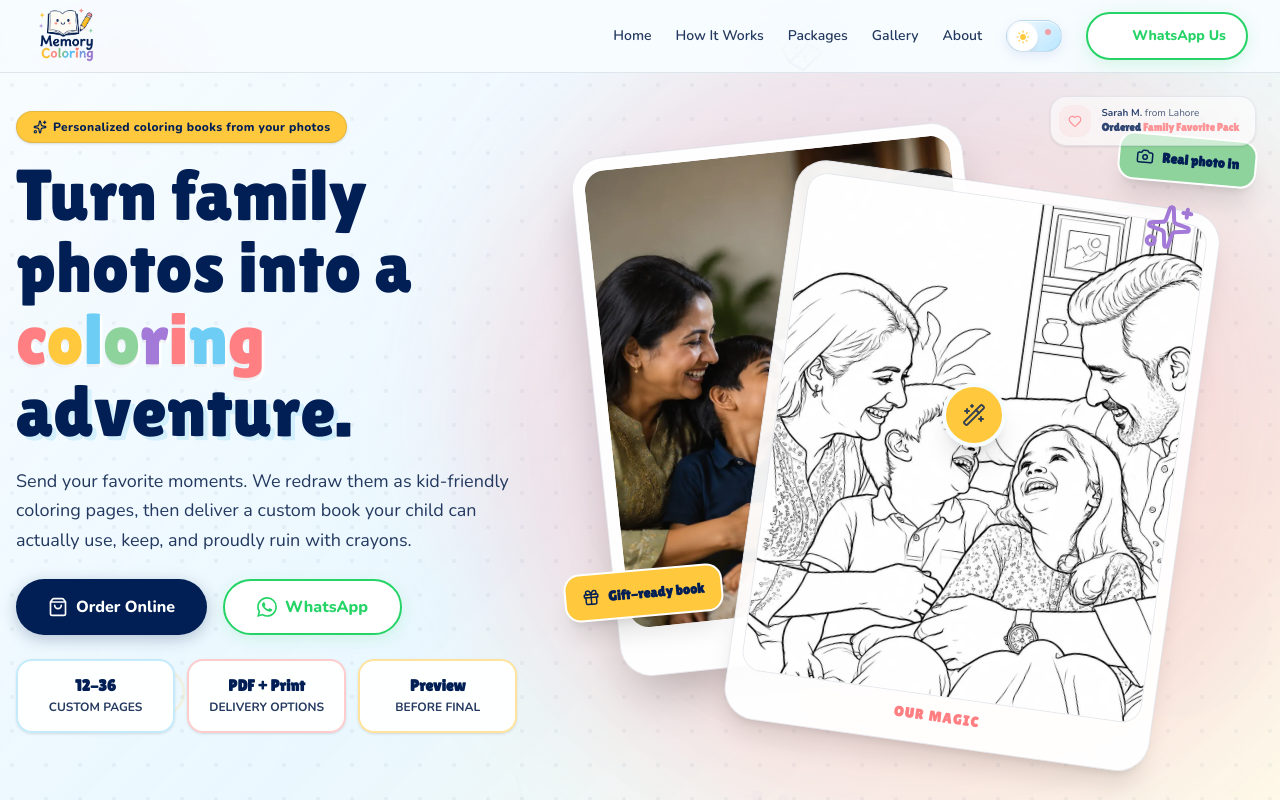
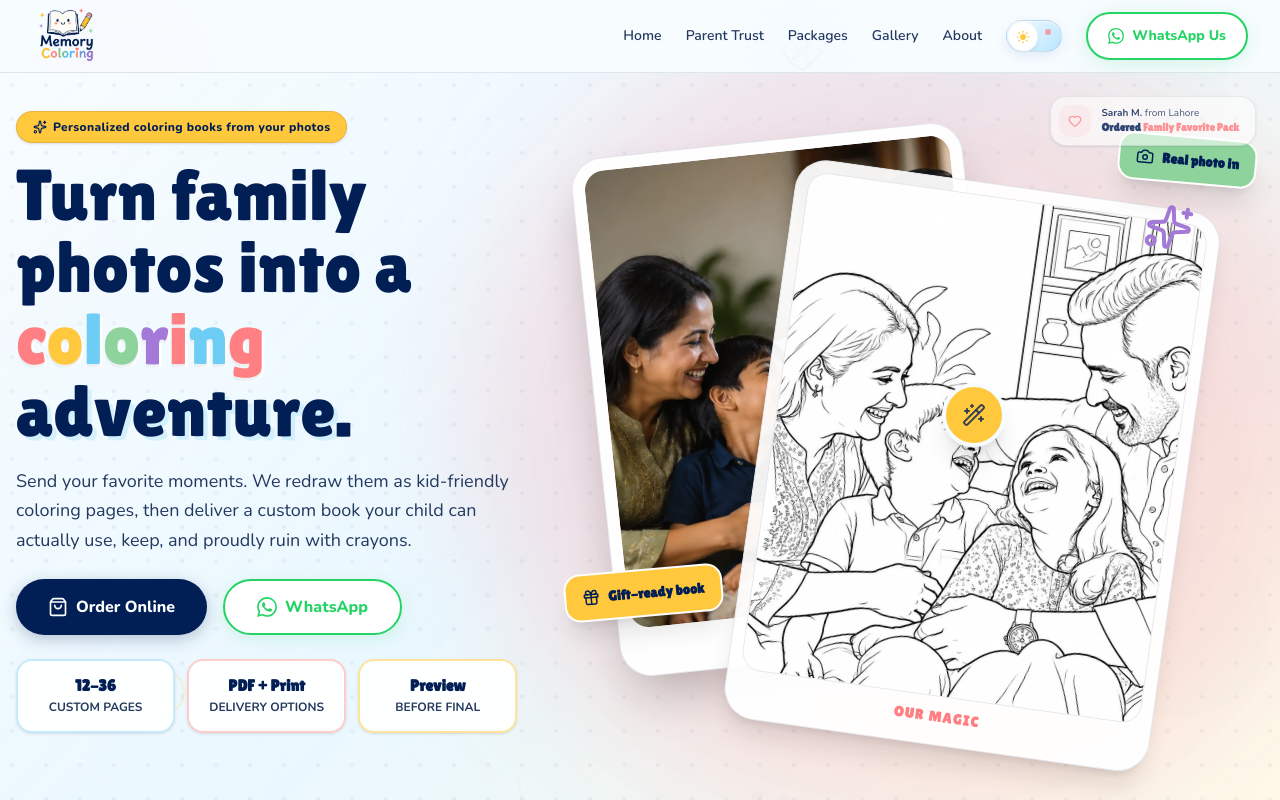
Before and after one commit to Hamza-op/memory-coloring, a React (Vite) app: page / in a window 1280 px wide. Shown: the top 800 px of the page. Built offline with nearby package versions, Linux system fonts and the light colour scheme.

Commit message:
Update Layout.tsx

```diff
--- a/src/components/Layout.tsx
+++ b/src/components/Layout.tsx
@@ -84,7 +84,7 @@ const ThemeToggle = () => {
 const Navbar = () => {
   const links = [
     { name: 'Home', href: '/' },
-    { name: 'How It Works', href: '#how-it-works' },
+    { name: 'Parent Trust', href: '#parent-trust' },
     { name: 'Packages', href: '#packages' },
     { name: 'Gallery', href: '#gallery' },
     { name: 'About', href: '#about' },
@@ -107,7 +107,7 @@ const Navbar = () => {
               ))}
               <ThemeToggle />
               <a href="https://wa.me/923462083310?text=Hi%20memorycoloring!%20I%20would%20like%20to%20know%20more%20about%20your%20custom%20coloring%20books." target="_blank" rel="noreferrer" className="btn-wa py-2.5 px-5 text-sm">
-                <WhatsAppIcon size={16} className="text-white" /> WhatsApp Us
+                <WhatsAppIcon size={16} /> WhatsApp Us
               </a>
             </div>
             <div className="lg:hidden flex items-center gap-3">
@@ -138,7 +138,7 @@ const Footer = () => (
           <h4 className="font-display font-bold text-[var(--text)] mb-4">Quick Links</h4>
           <ul className="space-y-2.5 text-sm font-body text-[var(--text-muted)]">
             <li><Link to="/" onClick={() => window.scrollTo({ top: 0, behavior: 'smooth' })} className="hover:text-coral transition-colors">Home</Link></li>
-            <li><button onClick={() => document.getElementById('how-it-works')?.scrollIntoView({ behavior: 'smooth' })} className="hover:text-coral transition-colors">How It Works</button></li>
+            <li><button onClick={() => document.getElementById('parent-trust')?.scrollIntoView({ behavior: 'smooth' })} className="hover:text-coral transition-colors">Parent Trust</button></li>
             <li><button onClick={() => document.getElementById('packages')?.scrollIntoView({ behavior: 'smooth' })} className="hover:text-coral transition-colors">Packages</button></li>
             <li><button onClick={() => document.getElementById('gallery')?.scrollIntoView({ behavior: 'smooth' })} className="hover:text-coral transition-colors">Gallery</button></li>
           </ul>
```
